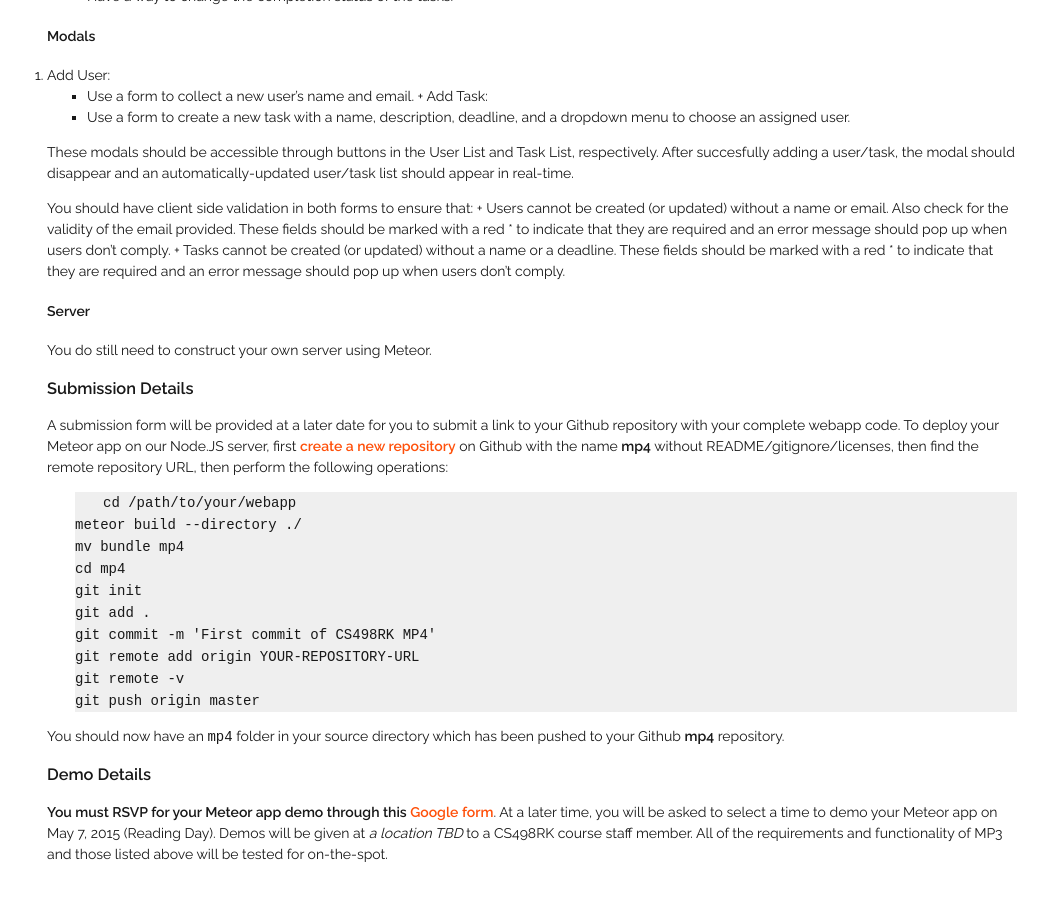
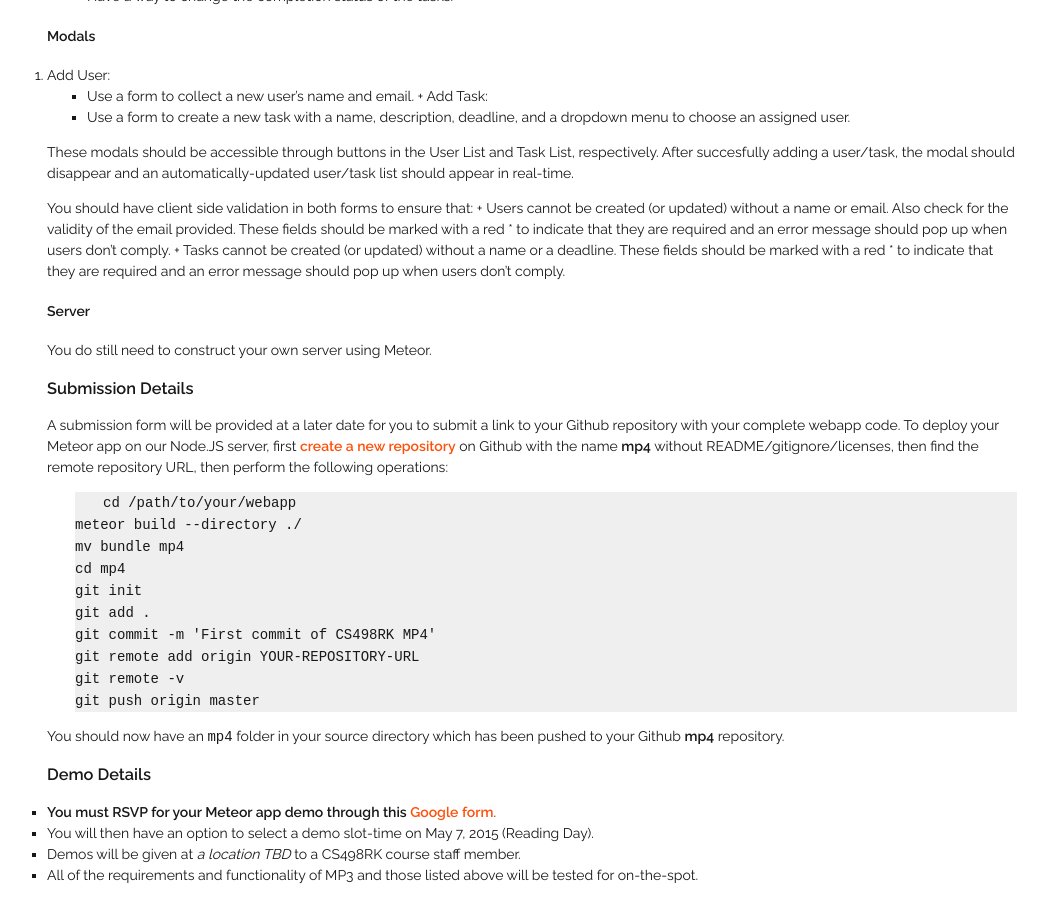
Before and after one commit to biplabdeka/fa2016, a Jekyll site: the page built from _posts/2015-4-10-Makeup.md, in a window 1280 px wide and 900 px high, scrolled down 2270 px. Shown: the whole window, without its empty margins (108-1156 px from the left). Built offline with Jekyll 4.4.1, drawn with Linux system fonts in a browser that asks for light colours; nearby versions of some CDN libraries; Markdown is read by kramdown in place of the engine named in the settings; before the commit the page ends 3149 px from its top, so only the background shows below that; some of the changed text lies outside the part shown.

Commit message:
Fixed wording and time deadline.

```diff
--- a/_posts/2015-4-10-Makeup.md
+++ b/_posts/2015-4-10-Makeup.md
@@ -112,4 +112,7 @@
 
 ###Demo Details
 
-**You must RSVP for your Meteor app demo through this [Google form](https://docs.google.com/forms/d/13m31IQOM7_j5N5MNHPsO9Bg6BIU6Upj_WXTvRPrfaUQ/viewform)**. At a later time, you will be asked to select a time to demo your Meteor app on May 7, 2015 (Reading Day). Demos will be given at _a location TBD_ to a CS498RK course staff member. All of the requirements and functionality of MP3 and those listed above will be tested for on-the-spot.
++ **You must RSVP for your Meteor app demo through this [Google form](https://docs.google.com/forms/d/13m31IQOM7_j5N5MNHPsO9Bg6BIU6Upj_WXTvRPrfaUQ/viewform)**.
++ You will then have an option to select a demo slot-time on May 7, 2015 (Reading Day).
++ Demos will be given at _a location TBD_ to a CS498RK course staff member.
++ All of the requirements and functionality of MP3 and those listed above will be tested for on-the-spot.
```
Also changed, not shown: other parts of _posts/2015-4-10-Makeup.md (+2 -2 lines).
